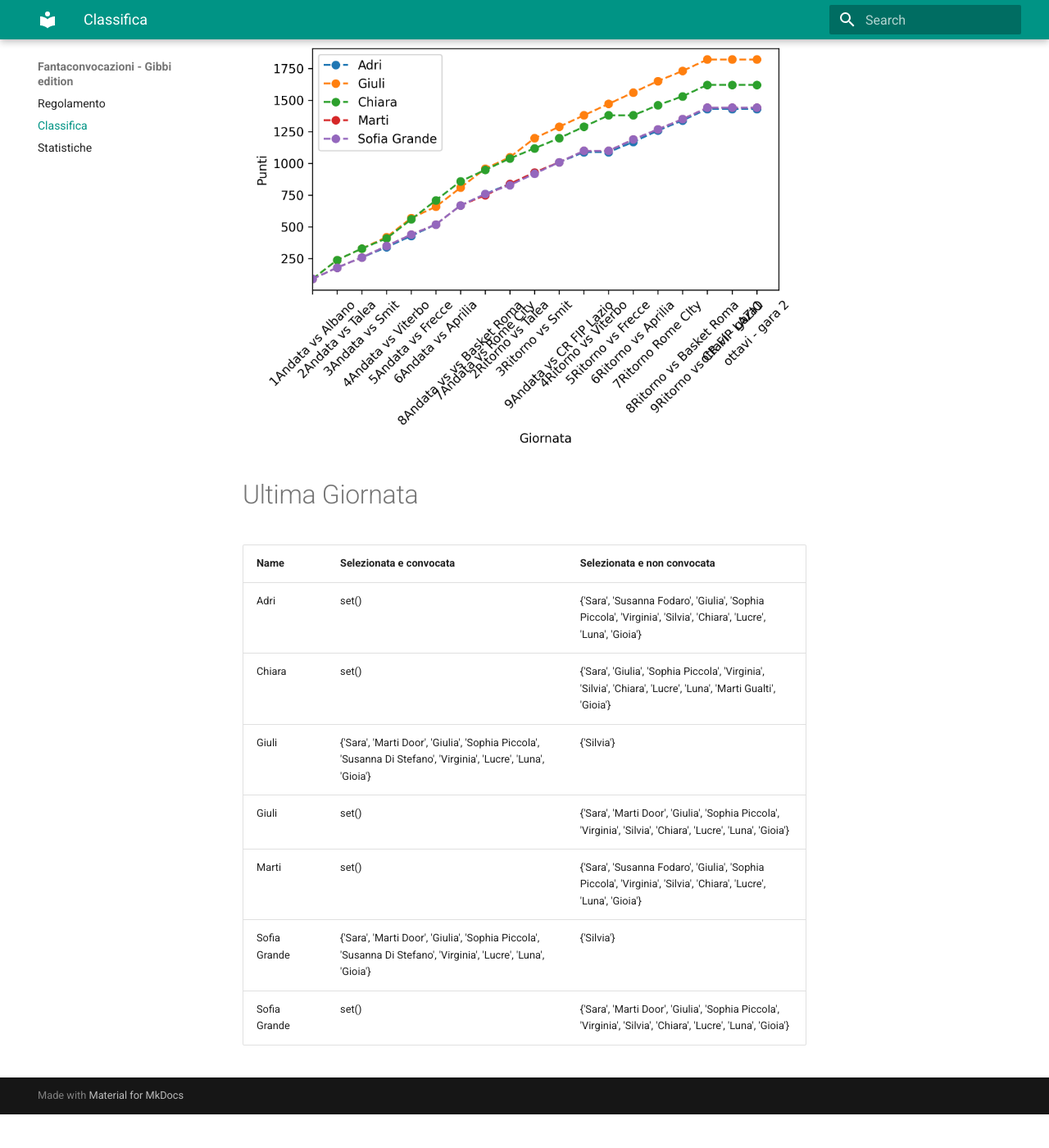
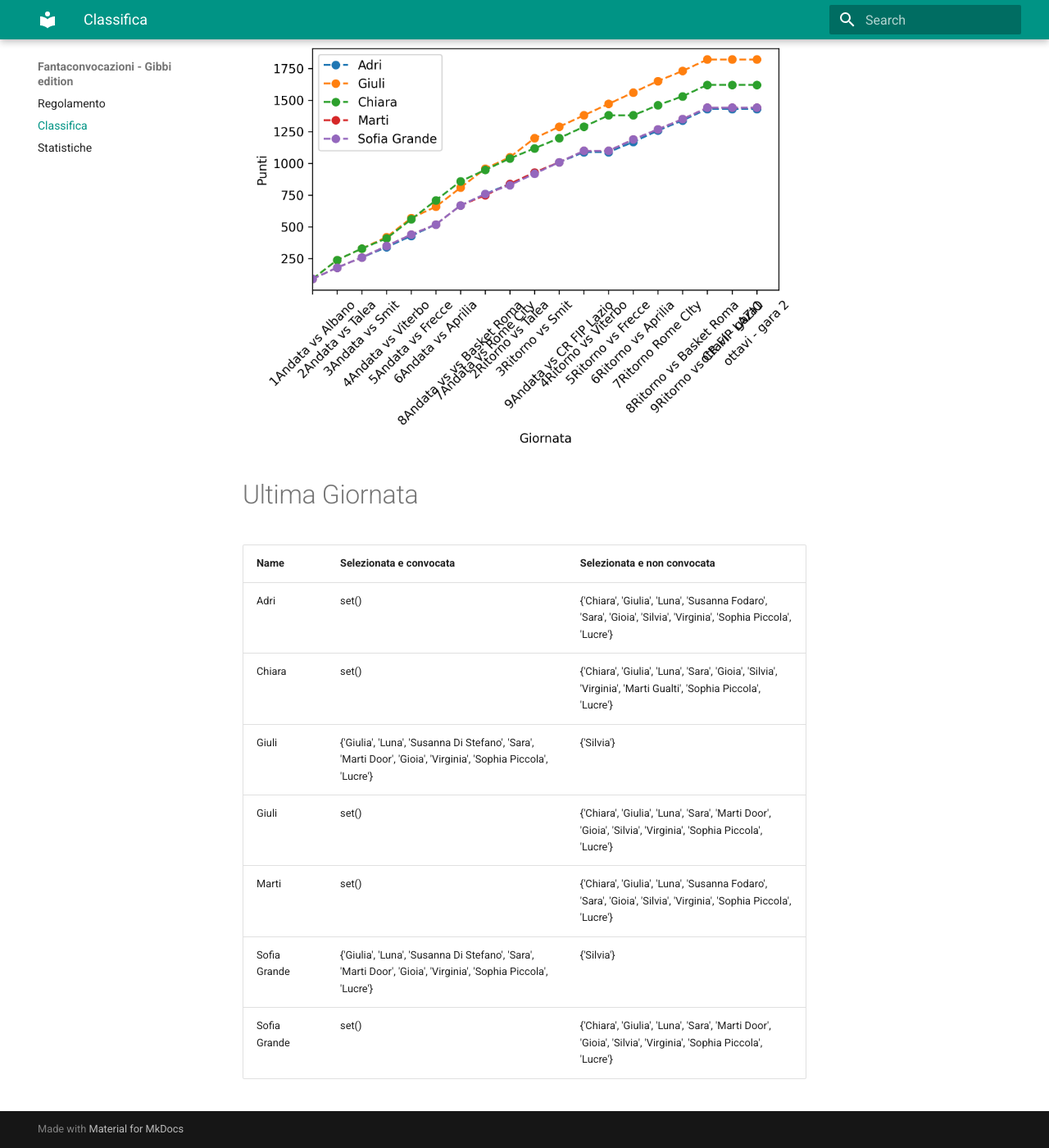
Before and after one commit to martinig94/fantagibbi, an MkDocs documentation site: the page built from docs/Classifica.md, in a window 1280 px wide and 1400 px high, scrolled down 565 px. Shown: the whole window at 82% size. Built offline with MkDocs 1.6.1 and Material for MkDocs 9.7.7, drawn with Linux system fonts in a browser that asks for light colours; before the commit the page ends 1924 px from its top, so only the background shows below that.

Commit message:
Auto-update from main.py

```diff
--- a/docs/Classifica.md
+++ b/docs/Classifica.md
@@ -18,11 +18,11 @@
 <!-- START_TABLE CORRECT -->
 | Name         | Selezionata e convocata                                                                                        | Selezionata e non convocata                                                                                      |
 |:-------------|:---------------------------------------------------------------------------------------------------------------|:-----------------------------------------------------------------------------------------------------------------|
-| Adri         | set()                                                                                                          | {'Sara', 'Susanna Fodaro', 'Giulia', 'Sophia Piccola', 'Virginia', 'Silvia', 'Chiara', 'Lucre', 'Luna', 'Gioia'} |
-| Chiara       | set()                                                                                                          | {'Sara', 'Giulia', 'Sophia Piccola', 'Virginia', 'Silvia', 'Chiara', 'Lucre', 'Luna', 'Marti Gualti', 'Gioia'}   |
-| Giuli        | {'Sara', 'Marti Door', 'Giulia', 'Sophia Piccola', 'Susanna Di Stefano', 'Virginia', 'Lucre', 'Luna', 'Gioia'} | {'Silvia'}                                                                                                       |
-| Giuli        | set()                                                                                                          | {'Sara', 'Marti Door', 'Giulia', 'Sophia Piccola', 'Virginia', 'Silvia', 'Chiara', 'Lucre', 'Luna', 'Gioia'}     |
-| Marti        | set()                                                                                                          | {'Sara', 'Susanna Fodaro', 'Giulia', 'Sophia Piccola', 'Virginia', 'Silvia', 'Chiara', 'Lucre', 'Luna', 'Gioia'} |
-| Sofia Grande | {'Sara', 'Marti Door', 'Giulia', 'Sophia Piccola', 'Susanna Di Stefano', 'Virginia', 'Lucre', 'Luna', 'Gioia'} | {'Silvia'}                                                                                                       |
-| Sofia Grande | set()                                                                                                          | {'Sara', 'Marti Door', 'Giulia', 'Sophia Piccola', 'Virginia', 'Silvia', 'Chiara', 'Lucre', 'Luna', 'Gioia'}     |
+| Adri         | set()                                                                                                          | {'Chiara', 'Giulia', 'Luna', 'Susanna Fodaro', 'Sara', 'Gioia', 'Silvia', 'Virginia', 'Sophia Piccola', 'Lucre'} |
+| Chiara       | set()                                                                                                          | {'Chiara', 'Giulia', 'Luna', 'Sara', 'Gioia', 'Silvia', 'Virginia', 'Marti Gualti', 'Sophia Piccola', 'Lucre'}   |
+| Giuli        | {'Giulia', 'Luna', 'Susanna Di Stefano', 'Sara', 'Marti Door', 'Gioia', 'Virginia', 'Sophia Piccola', 'Lucre'} | {'Silvia'}                                                                                                       |
+| Giuli        | set()                                                                                                          | {'Chiara', 'Giulia', 'Luna', 'Sara', 'Marti Door', 'Gioia', 'Silvia', 'Virginia', 'Sophia Piccola', 'Lucre'}     |
+| Marti        | set()                                                                                                          | {'Chiara', 'Giulia', 'Luna', 'Susanna Fodaro', 'Sara', 'Gioia', 'Silvia', 'Virginia', 'Sophia Piccola', 'Lucre'} |
+| Sofia Grande | {'Giulia', 'Luna', 'Susanna Di Stefano', 'Sara', 'Marti Door', 'Gioia', 'Virginia', 'Sophia Piccola', 'Lucre'} | {'Silvia'}                                                                                                       |
+| Sofia Grande | set()                                                                                                          | {'Chiara', 'Giulia', 'Luna', 'Sara', 'Marti Door', 'Gioia', 'Silvia', 'Virginia', 'Sophia Piccola', 'Lucre'}     |
 <!-- END_TABLE CORRECT -->
```
